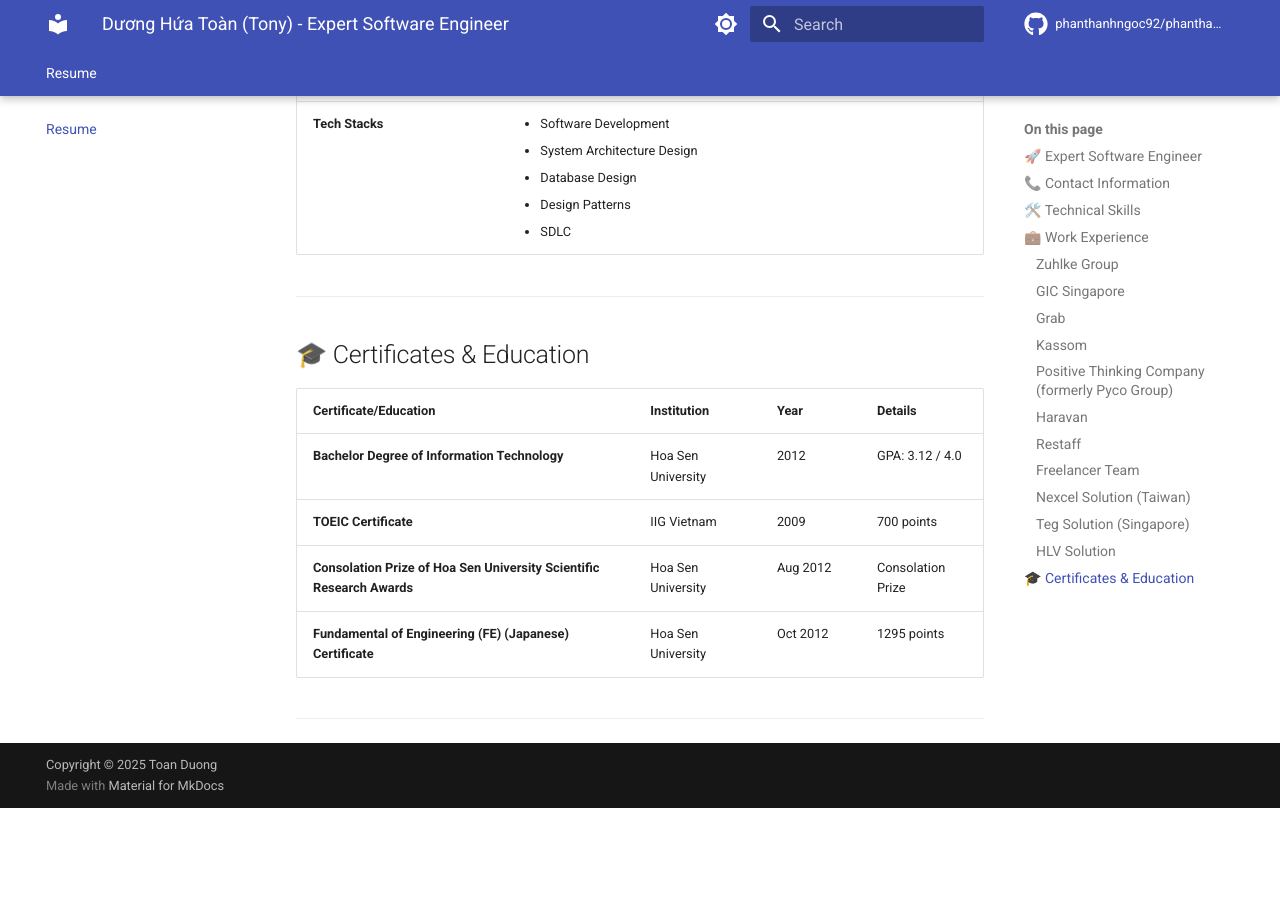
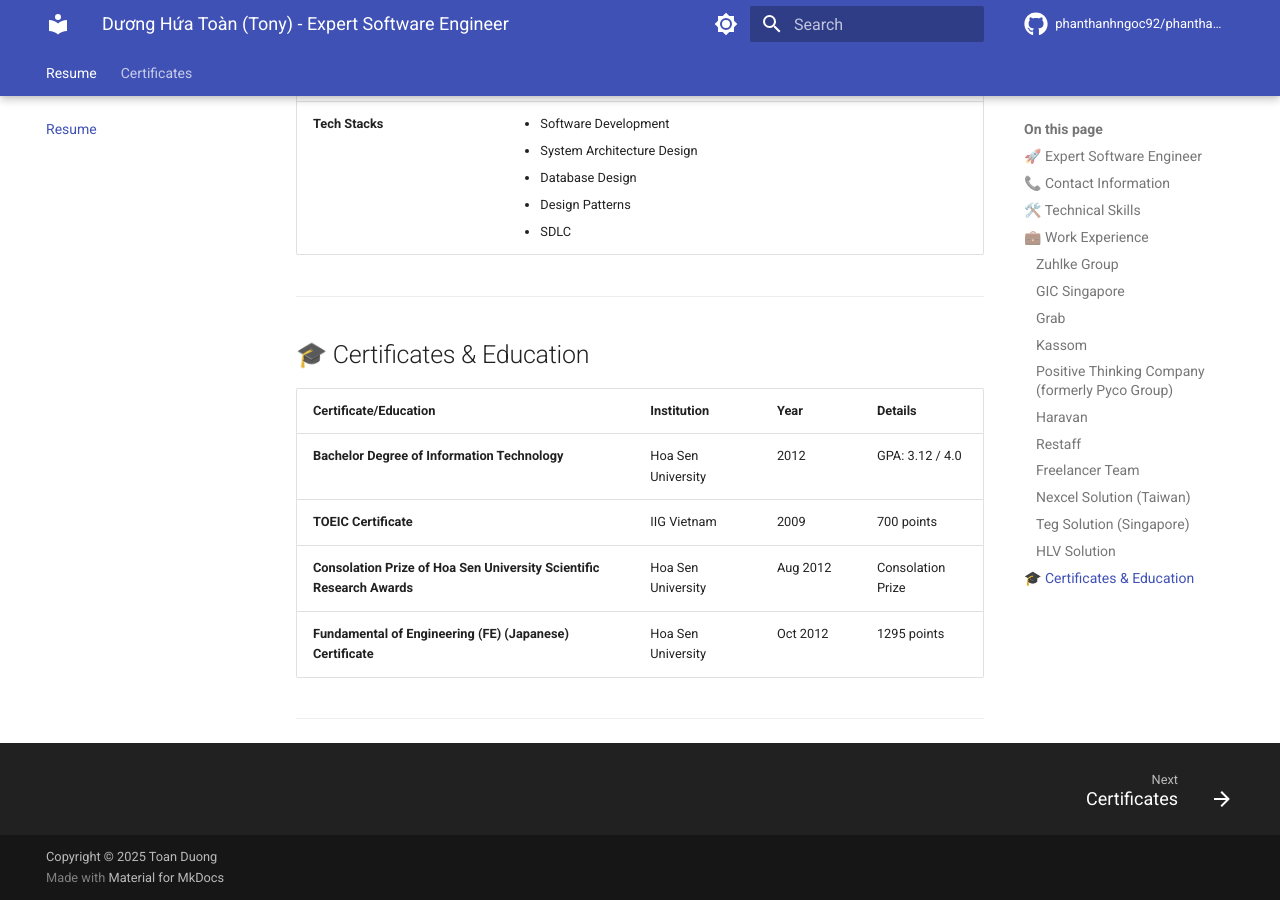
Before and after one commit to phanthanhngoc92/phanthanhngoc92.github.io, an MkDocs documentation site: the page built from docs/index.md, in a window 1280 px wide and 900 px high, scrolled down 11214 px. Built offline with MkDocs 1.6.1 and Material for MkDocs 9.7.7, drawn with Linux system fonts in a browser that asks for light colours; comment, search, counter and statistics services are not loaded; before the commit the page ends 12022 px from its top, so only the background shows below that.

Commit message:
add page

```diff
--- a/mkdocs.yml
+++ b/mkdocs.yml
@@ -15,6 +15,7 @@ dev_addr: localhost:5001
 # Navigation
 nav:
   - Resume: index.md
+  - Certificates: certificates.md
 
 # Theme configuration
 theme:
```
Also changed, not shown: docs/certificates.md (added).
